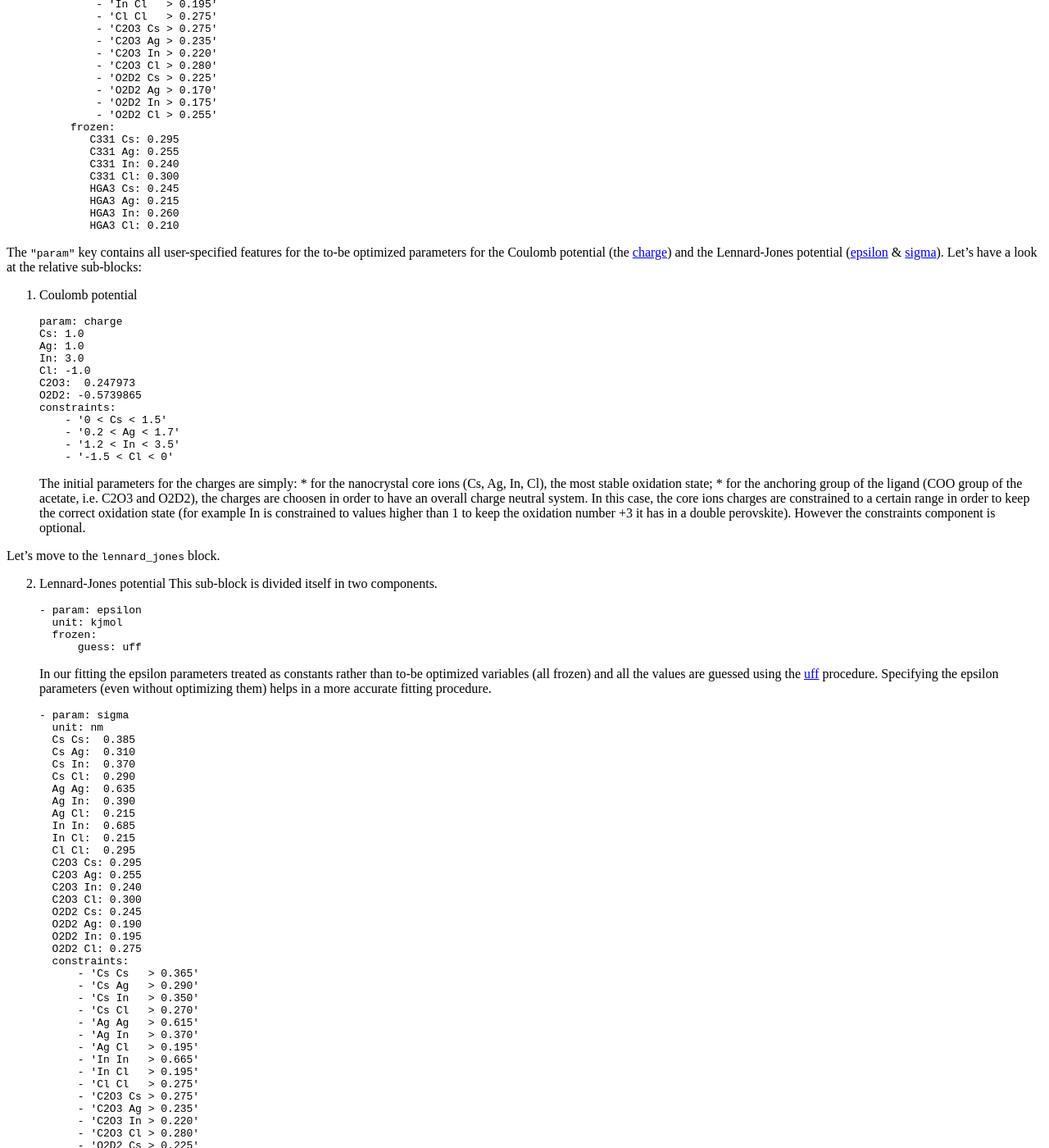
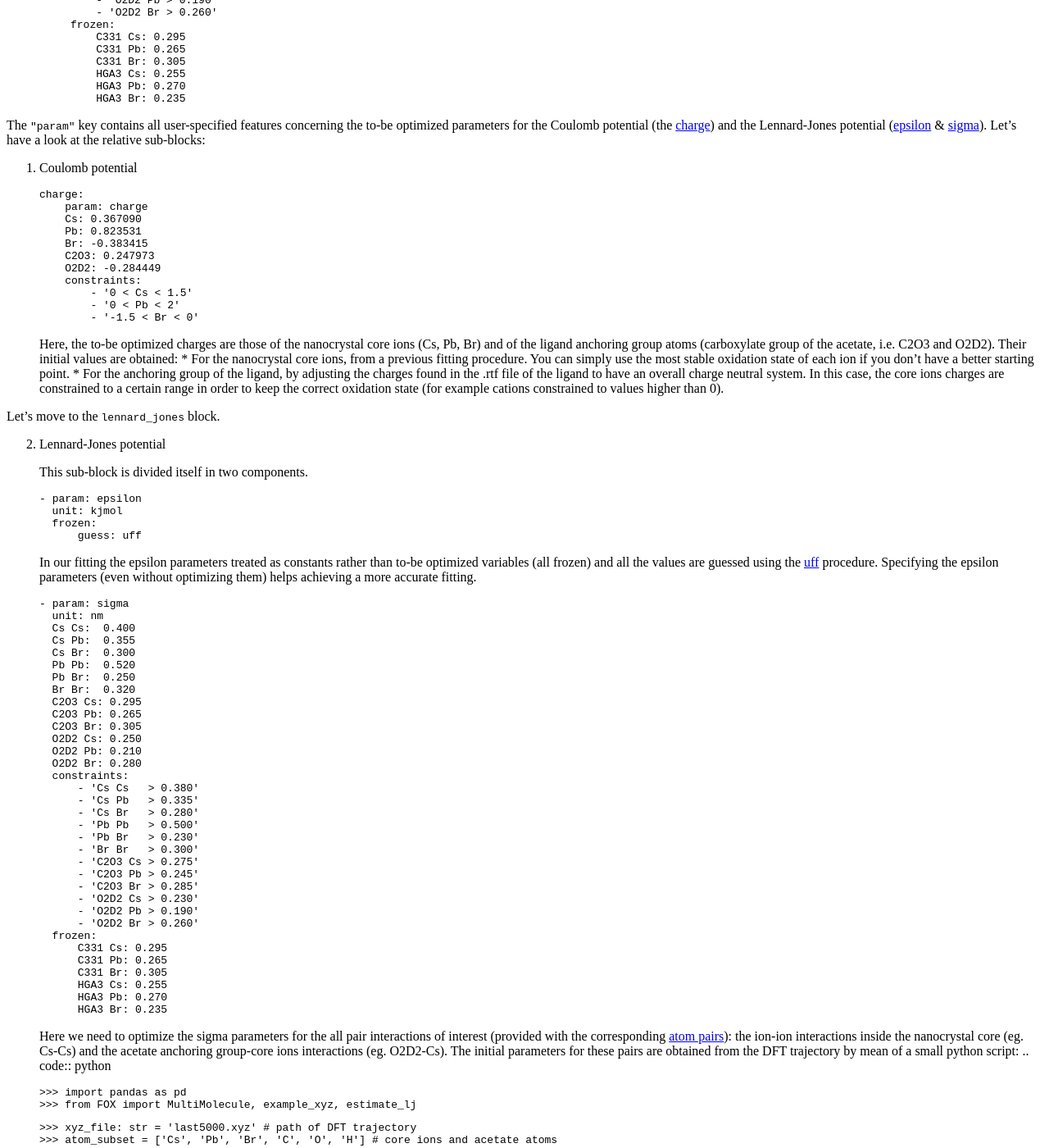
Before and after one commit to nlesc-nano/Tutorials, a Sphinx documentation site: the page built from docs/2_fitting.rst, in a window 1280 px wide and 1400 px high, scrolled down 1281 px. Shown: the whole window at 82% size. Built offline with Sphinx 7.4.7 and the Read the Docs theme 2.0.0, drawn with Linux system fonts in a browser that asks for light colours; some of the changed text lies outside the part shown.

Commit message:
Update 2_fitting.rst

```diff
--- a/docs/2_fitting.rst
+++ b/docs/2_fitting.rst
@@ -2,12 +2,15 @@
 
 Forcefield Optimization
 =======================
-The goal here is to obtain the classical forcefield parameters for a double perovksite nanocrystal (NC) capped by carboxylate ligands.
-To do that, we will start from the *ab-initio* Molecular Dynamics (MD) trajectory of a 3nm sided cubic Cs2AgInCl6 NC capped by 50% of acetate molecules (see tutorial for Quantum Dot construction).
+The goal here is to obtain the classical forcefield parameters for a lead perovksite nanocrystal (NC) capped by carboxylate ligands. While these parameters are commonly available in literature for the ligands, in the QD field we need to construct our own parameters for a proper description of:
+* the ion-ion interactions inside the nanocrystal core;
+* the ligand anchoring group-core ions interactions at the nanocrystal surface.
 
-Before starting the fitting we invite you to read the documentation relative to Addaptive Rate Monte Carlo (ARMC) in Auto-FOX.
+To do that, we will start from the *ab-initio* Molecular Dynamics (MD) trajectory of a 2.5 nm sided cubic CsPbBr_3 NC capped by 50% of acetate molecules (see `tutorial <https://nanotutorials.readthedocs.io/en/latest/1_build_qd.html>`_for the Quantum Dot construction).
 
-First, let's build the .yaml file with our ARMC settings.
+Before starting the fitting we invite you to read the `documentation <https://auto-fox.readthedocs.io/en/latest/4_monte_carlo.html>`_ relative to Addaptive Rate Monte Carlo (ARMC) in Auto-FOX.
+
+First, let's build the .yaml file containing our ARMC settings.
 The file is composed of the following sections.
 
 The param block
@@ -17,17 +20,16 @@
     param:
         charge:
             param: charge
-            Cs: 1.0
-            Ag: 1.0
-            In: 3.0
-            Cl: -1.0
-            C2O3:  0.247973
-            O2D2: -0.5739865
+            Cs: 0.367090
+            Pb: 0.823531
+            Br: -0.383415
+            C2O3: 0.247973
+            O2D2: -0.284449
             constraints:
                 - '0 < Cs < 1.5'
-                - '0.2 < Ag < 1.7'
-                - '1.2 < In < 3.5'
-                - '-1.5 < Cl < 0'
+                - '0 < Pb < 2'
+                - '-1.5 < Br < 0'
+
         lennard_jones:
             - param: epsilon
               unit: kjmol
@@ -35,83 +37,68 @@
                   guess: uff
             - param: sigma
               unit: nm
-              Cs Cs:  0.385
-              Cs Ag:  0.310
-              Cs In:  0.370
-              Cs Cl:  0.290
-              Ag Ag:  0.635
-              Ag In:  0.390
-              Ag Cl:  0.215
-              In In:  0.685
-              In Cl:  0.215
-              Cl Cl:  0.295
+              Cs Cs:  0.400
+              Cs Pb:  0.355
+              Cs Br:  0.300
+              Pb Pb:  0.520
+              Pb Br:  0.250
+              Br Br:  0.320
               C2O3 Cs: 0.295
-              C2O3 Ag: 0.255
-              C2O3 In: 0.240
-              C2O3 Cl: 0.300
-              O2D2 Cs: 0.245
-              O2D2 Ag: 0.190
-              O2D2 In: 0.195
-              O2D2 Cl: 0.275
+              C2O3 Pb: 0.265
+              C2O3 Br: 0.305
+              O2D2 Cs: 0.250
+              O2D2 Pb: 0.210
+              O2D2 Br: 0.280
               constraints:
-                  - 'Cs Cs   > 0.365'
-                  - 'Cs Ag   > 0.290'
-                  - 'Cs In   > 0.350'
-                  - 'Cs Cl   > 0.270'
-                  - 'Ag Ag   > 0.615'
-                  - 'Ag In   > 0.370'
-                  - 'Ag Cl   > 0.195'
-                  - 'In In   > 0.665'
-                  - 'In Cl   > 0.195'
-                  - 'Cl Cl   > 0.275'
+                  - 'Cs Cs   > 0.380'
+                  - 'Cs Pb   > 0.335'
+                  - 'Cs Br   > 0.280'
+                  - 'Pb Pb   > 0.500'
+                  - 'Pb Br   > 0.230'
+                  - 'Br Br   > 0.300'
                   - 'C2O3 Cs > 0.275'
-                  - 'C2O3 Ag > 0.235'
-                  - 'C2O3 In > 0.220'
-                  - 'C2O3 Cl > 0.280'
-                  - 'O2D2 Cs > 0.225'
-                  - 'O2D2 Ag > 0.170'
-                  - 'O2D2 In > 0.175'
-                  - 'O2D2 Cl > 0.255'
+                  - 'C2O3 Pb > 0.245'
+                  - 'C2O3 Br > 0.285'
+                  - 'O2D2 Cs > 0.230'
+                  - 'O2D2 Pb > 0.190'
+                  - 'O2D2 Br > 0.260'
               frozen:
-                 C331 Cs: 0.295
-                 C331 Ag: 0.255
-                 C331 In: 0.240
-                 C331 Cl: 0.300
-                 HGA3 Cs: 0.245
-                 HGA3 Ag: 0.215
-                 HGA3 In: 0.260
-                 HGA3 Cl: 0.210
+                  C331 Cs: 0.295
+                  C331 Pb: 0.265
+                  C331 Br: 0.305
+                  HGA3 Cs: 0.255
+                  HGA3 Pb: 0.270
+                  HGA3 Br: 0.235
 
-The ``"param"`` key contains all user-specified features for the to-be optimized parameters for the Coulomb potential (the charge_) and the Lennard-Jones potential
-(epsilon_ & sigma_).
-Let's have a look at the relative sub-blocks:
+
+The ``"param"`` key contains all user-specified features concerning the to-be optimized parameters for the Coulomb potential (the charge_)
+and the Lennard-Jones potential (epsilon_ & sigma_). Let's have a look at the relative sub-blocks:
 
 1.  Coulomb potential
 
     .. code:: yaml
 
+        charge:
             param: charge
-            Cs: 1.0
-            Ag: 1.0
-            In: 3.0
-            Cl: -1.0
-            C2O3:  0.247973
-            O2D2: -0.5739865
+            Cs: 0.367090
+            Pb: 0.823531
+            Br: -0.383415
+            C2O3: 0.247973
+            O2D2: -0.284449
             constraints:
                 - '0 < Cs < 1.5'
-                - '0.2 < Ag < 1.7'
-                - '1.2 < In < 3.5'
-                - '-1.5 < Cl < 0'
+                - '0 < Pb < 2'
+                - '-1.5 < Br < 0'
 
-    The initial parameters for the charges are simply:
-    * for the nanocrystal core ions (Cs, Ag, In, Cl), the most stable oxidation state;
-    * for the anchoring group of the ligand (COO group of the acetate, i.e. C2O3 and O2D2), the charges are choosen in order to have an overall charge neutral system.
-    In this case, the core ions charges are constrained to a certain range in order to keep the correct oxidation state (for example In is constrained to values higher
-    than 1 to keep the oxidation number +3 it has in a double perovskite). However the constraints component is optional.
+    Here, the to-be optimized charges are those of the nanocrystal core ions (Cs, Pb, Br) and of the ligand anchoring group atoms (carboxylate group of the acetate, i.e. C2O3 and O2D2). Their initial values are obtained:
+    * For the nanocrystal core ions, from a previous fitting procedure. You can simply use the most stable oxidation state of each ion if you don't have a better starting point.
+    * For the anchoring group of the ligand, by adjusting the charges found in the .rtf file of the ligand to have an overall charge neutral system.
+    In this case, the core ions charges are constrained to a certain range in order to keep the correct oxidation state (for example cations constrained to values higher than 0).
 
 Let's move to the :code:`lennard_jones` block.
 
 2.  Lennard-Jones potential
+
     This sub-block is divided itself in two components.
 
     .. code:: yaml
@@ -120,71 +107,55 @@
               unit: kjmol
               frozen:
                   guess: uff
-    In our fitting the epsilon parameters treated as constants rather than to-be optimized variables (all frozen) and all the values are guessed using the `uff <https://auto-fox.readthedocs.io/en/latest/4_monte_carlo.html#parameter-guessing>`_ procedure. Specifying the epsilon parameters (even without optimizing them) helps in a more accurate
-    fitting procedure.
+    In our fitting the epsilon parameters treated as constants rather than to-be optimized variables (all frozen) and all the values are guessed using the `uff <https://auto-fox.readthedocs.io/en/latest/4_monte_carlo.html#parameter-guessing>`_ procedure. Specifying the epsilon parameters (even without optimizing them) helps achieving a more accurate fitting.
 
     .. code:: yaml
 
             - param: sigma
               unit: nm
-              Cs Cs:  0.385
-              Cs Ag:  0.310
-              Cs In:  0.370
-              Cs Cl:  0.290
-              Ag Ag:  0.635
-              Ag In:  0.390
-              Ag Cl:  0.215
-              In In:  0.685
-              In Cl:  0.215
-              Cl Cl:  0.295
+              Cs Cs:  0.400
+              Cs Pb:  0.355
+              Cs Br:  0.300
+              Pb Pb:  0.520
+              Pb Br:  0.250
+              Br Br:  0.320
               C2O3 Cs: 0.295
-              C2O3 Ag: 0.255
-              C2O3 In: 0.240
-              C2O3 Cl: 0.300
-              O2D2 Cs: 0.245
-              O2D2 Ag: 0.190
-              O2D2 In: 0.195
-              O2D2 Cl: 0.275
+              C2O3 Pb: 0.265
+              C2O3 Br: 0.305
+              O2D2 Cs: 0.250
+              O2D2 Pb: 0.210
+              O2D2 Br: 0.280
               constraints:
-                  - 'Cs Cs   > 0.365'
-                  - 'Cs Ag   > 0.290'
-                  - 'Cs In   > 0.350'
-                  - 'Cs Cl   > 0.270'
-                  - 'Ag Ag   > 0.615'
-                  - 'Ag In   > 0.370'
-                  - 'Ag Cl   > 0.195'
-                  - 'In In   > 0.665'
-                  - 'In Cl   > 0.195'
-                  - 'Cl Cl   > 0.275'
+                  - 'Cs Cs   > 0.380'
+                  - 'Cs Pb   > 0.335'
+                  - 'Cs Br   > 0.280'
+                  - 'Pb Pb   > 0.500'
+                  - 'Pb Br   > 0.230'
+                  - 'Br Br   > 0.300'
                   - 'C2O3 Cs > 0.275'
-                  - 'C2O3 Ag > 0.235'
-                  - 'C2O3 In > 0.220'
-                  - 'C2O3 Cl > 0.280'
-                  - 'O2D2 Cs > 0.225'
-                  - 'O2D2 Ag > 0.170'
-                  - 'O2D2 In > 0.175'
-                  - 'O2D2 Cl > 0.255'
+                  - 'C2O3 Pb > 0.245'
+                  - 'C2O3 Br > 0.285'
+                  - 'O2D2 Cs > 0.230'
+                  - 'O2D2 Pb > 0.190'
+                  - 'O2D2 Br > 0.260'
               frozen:
-                 C331 Cs: 0.295
-                 C331 Ag: 0.255
-                 C331 In: 0.240
-                 C331 Cl: 0.300
-                 HGA3 Cs: 0.245
-                 HGA3 Ag: 0.215
-                 HGA3 In: 0.260
-                 HGA3 Cl: 0.210
+                  C331 Cs: 0.295
+                  C331 Pb: 0.265
+                  C331 Br: 0.305
+                  HGA3 Cs: 0.255
+                  HGA3 Pb: 0.270
+                  HGA3 Br: 0.235
 
     Here we need to optimize the sigma parameters for the all pair interactions of interest (provided with the corresponding `atom pairs <https://manual.cp2k.org/trunk/CP2K_INPUT/FORCE_EVAL/MM/FORCEFIELD/NONBONDED/LENNARD-JONES.html#list_ATOMS>`_):
     the ion-ion interactions inside the nanocrystal core (eg. Cs-Cs) and the acetate anchoring group-core ions interactions (eg. O2D2-Cs).
     The initial parameters for these pairs are obtained from the DFT trajectory by mean of a small python script:
-
     .. code:: python
 
         >>> import pandas as pd
         >>> from FOX import MultiMolecule, example_xyz, estimate_lj
 
-        >>> xyz_file: str = 'qmworks-cp2k-pos-1_RUN.xyz' # path of DFT trajectory
-        >>> atom_subset = ['Cs', 'Ag', 'In', 'Cl', 'C', 'O'] # core ions and acetate anchoring group
+        >>> xyz_file: str = 'last5000.xyz' # path of DFT trajectory
+        >>> atom_subset = ['Cs', 'Pb', 'Br', 'C', 'O', 'H'] # core ions and acetate atoms
 
         >>> mol = MultiMolecule.from_xyz(xyz_file)
         >>> rdf: pd.DataFrame = mol.init_rdf(atom_subset=atom_subset)
@@ -193,9 +164,10 @@
         >>> print(param)
 
     The script provides the sigma values in Angstrom so we divided them by 10 to obtain the corresponding values in nm.
-    In order to avoid atoms getting too close one from each other, we limited the sigma parameters with a miminal value (choosen to be 0.02nm lower than the initial value).
-    Finally, we specified the sigma values for the acetate methyl group - core ions interactions, again to make the fitting procedure smoother.
-
+    In order to avoid atoms getting too close one from each other, we constrained the sigma parameters to be higher than a miminal value
+    (choosen as 0.02 nm lower than the initial value).
+    Finally, we specified the sigma values for the acetate methyl group - core ions interactions (eg. C331 Cs) in the frozen components
+    (so without optimizing them), again to make the fitting procedure smoother. The corresponding frozen values are taken from the previous script.
 
 
 .. _charge: https://manual.cp2k.org/trunk/CP2K_INPUT/FORCE_EVAL/MM/FORCEFIELD/CHARGE.html#list_CHARGE
```
